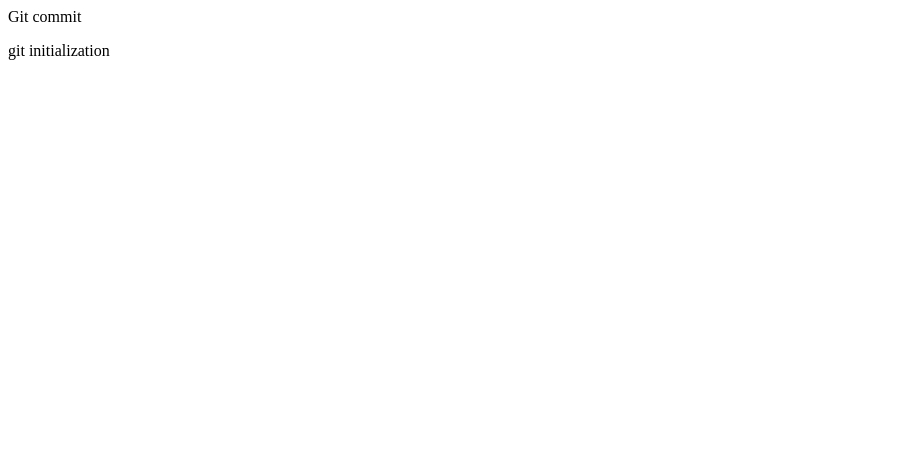
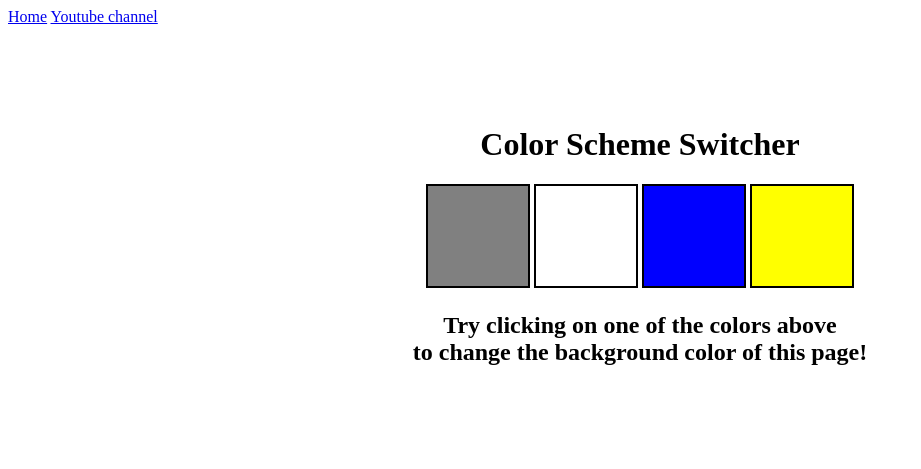
Before and after one commit to subhankar-rout/demo, a plain HTML site: page index.html in a window 1280 px wide. Shown: the whole page, without its empty margins (0-921 px from the left). Drawn offline with Linux system fonts and the light colour scheme.

Commit message:
Add files via upload

```diff
--- a/index.html
+++ b/index.html
@@ -1,8 +1,43 @@
-<html>
-    <head>
-        Git commit
-    </head>
-    <body>
-       <p>git initialization</p>
-    </body>
+<!DOCTYPE html>
+<html lang="en">
+  <head>
+    <meta charset="UTF-8" />
+    <meta name="viewport" content="width=device-width, initial-scale=1.0" />
+    <meta http-equiv="X-UA-Compatible" content="ie=edge" />
+    <link rel="stylesheet" href="style.css" />
+    <link rel="stylesheet" href="../styles.css" />
+    <title>JavaScript Background Color Switcher</title>
+  </head>
+  <body>
+    <nav>
+      <a href="/" aria-current="page">Home</a>
+      <a target="_blank" href="https://www.youtube.com/@chaiaurcode"
+        >Youtube channel</a
+      >
+    </nav>
+    <div class="canvas">
+      <!-- <a
+        style="
+          background-color: #fff;
+          padding: 10px 30px;
+          border-radius: 8px;
+          color: #212121;
+          text-decoration: none;
+          border: 2px solid #212121;
+        "
+        href="../index.html"
+        >Back to Home Page</a
+      > -->
+      <h1>Color Scheme Switcher</h1>
+      <span class="button" id="grey"></span>
+      <span class="button" id="white"></span>
+      <span class="button" id="blue"></span>
+      <span class="button" id="yellow"></span>
+      <h2>
+        Try clicking on one of the colors above
+        <span>to change the background color of this page!</span>
+      </h2>
+    </div>
+    <script src="index.js"></script>
+  </body>
 </html>
--- /dev/null
+++ b/index.js
@@ -0,0 +1,24 @@
+const button = document.querySelectorAll('.button');
+// console.log(button);
+const body = document.querySelector('body');
+// console.log(body);
+
+button.forEach((button) => {
+    console.log(button);
+    button.addEventListener('click', () =>{
+        if(button.id == "grey"){
+            body.style.backgroundColor = `${button.id}`
+        }
+        if(button.id == "white"){
+            body.style.backgroundColor = `${button.id}`
+        }
+        if(button.id == "blue"){
+            body.style.backgroundColor = `${button.id}`
+        }
+        if(button.id == "yellow"){
+            body.style.backgroundColor = `${button.id}`
+        }
+
+    })
+
+});
--- /dev/null
+++ b/style.css
@@ -0,0 +1,33 @@
+html {
+    margin: 0;
+  }
+
+  span {
+    display: block;
+  }
+  .canvas {
+    margin: 100px auto 100px;
+    width: 80%;
+    text-align: center;
+  }
+
+  .button {
+    width: 100px;
+    height: 100px;
+    border: solid black 2px;
+    display: inline-block;
+  }
+
+  #grey {
+    background: grey;
+  }
+
+  #white {
+    background: white;
+  }
+  #blue {
+    background: blue;
+  }
+  #yellow {
+    background: yellow;
+  }
```
